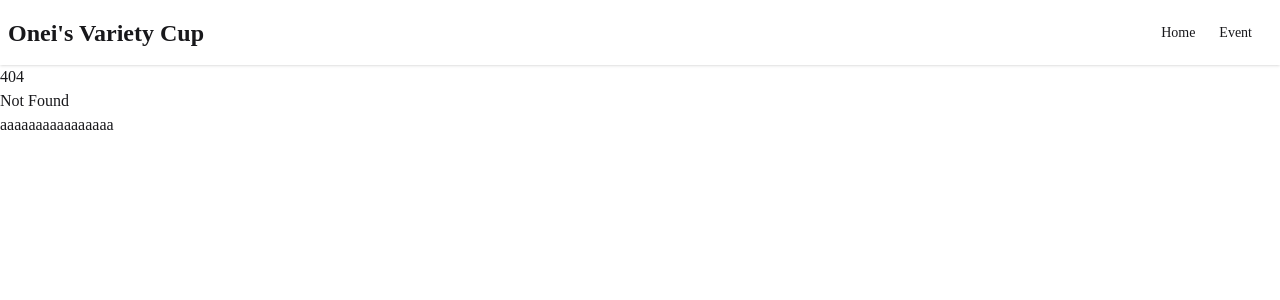
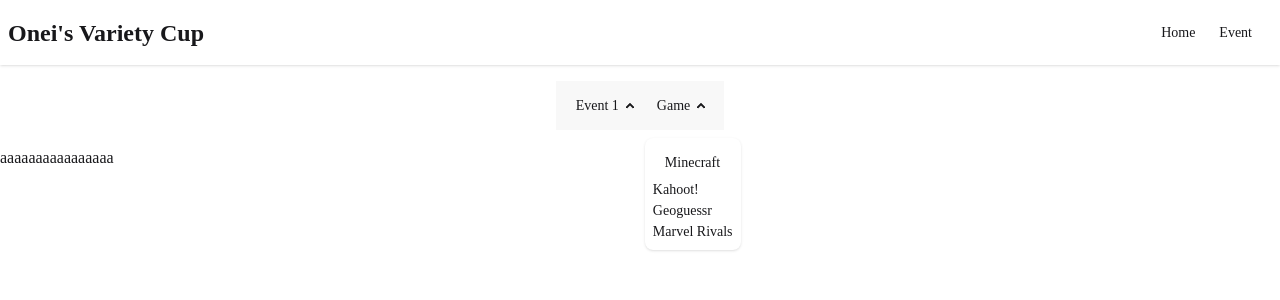
Before and after one commit to OneiBalls/VarityCup, a SvelteKit app: page /event in a window 1280 px wide. Before the commit this address had no page. Shown: the top 300 px of the page. Built offline with nearby package versions, Linux system fonts and the light colour scheme; a web font is replaced by a local one.

Commit message:
I forgot to push the event route erm

```diff
--- /dev/null
+++ b/src/routes/event/+page.svelte
@@ -0,0 +1,22 @@
+<main class="flex justify-center py-4">
+    <ul class="menu menu-horizontal bg-base-200">
+        <li>
+            <details open>
+                <!-- Load this from DB, can be removed if this is only one-time -->
+                <summary>Event 1</summary>
+            </details>
+        </li>
+        <li>
+            <details open>
+                <!-- Mandatory, load from db -->
+                <summary>Game</summary>
+                <ul>
+                    <li><button>Minecraft</button></li>
+                    <li>Kahoot!</li>
+                    <li>Geoguessr</li>
+                    <li>Marvel Rivals</li>
+                </ul>
+            </details>
+        </li>
+    </ul>
+</main>
```
